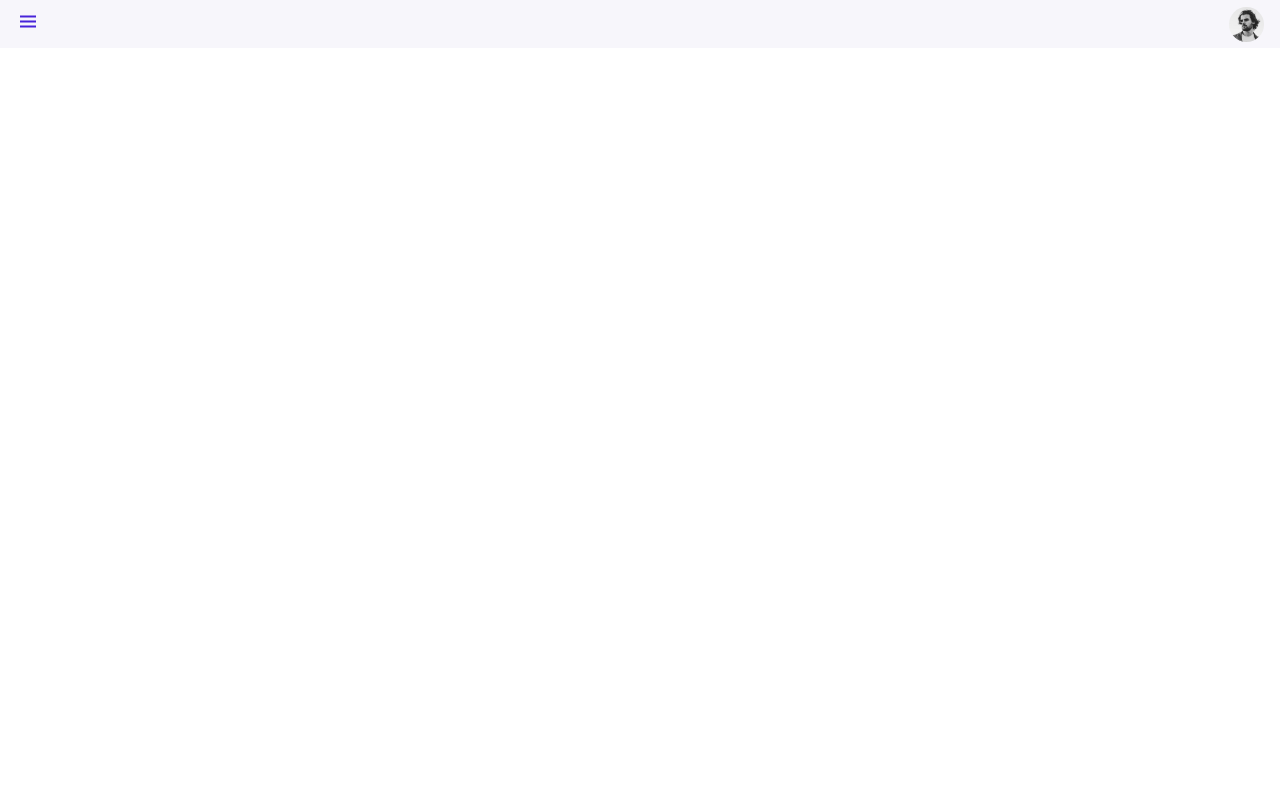
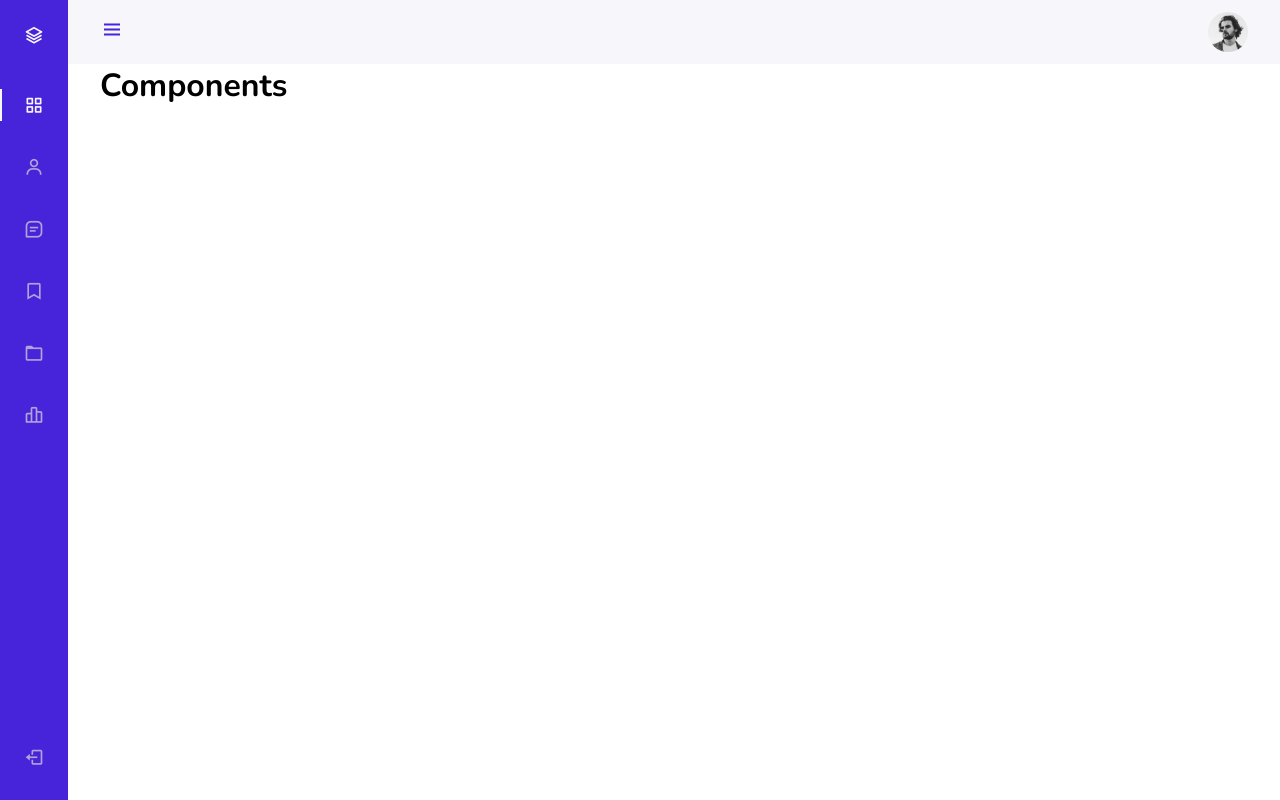
Before and after one commit to satnaing/dashboard-sidebar-practice, a plain HTML site: page index.html in a window 1280 px wide. Drawn offline with nearby package versions, Linux system fonts and the light colour scheme.

Commit message:
Media query finished

```diff
--- a/assets/css/style.css
+++ b/assets/css/style.css
@@ -159,8 +159,38 @@ a {
 }
 
 /* ===== MEDIA QUERIES ===== */
-/* @media screen and (min-width: 768px) {
-  body{
-    margin: calc(var(--header-height))
+@media screen and (min-width: 768px) {
+  body {
+    margin: calc(var(--header-height) + 1rem) 0 0 0;
+    padding-left: calc(var(--nav-width) + 2rem);
   }
-} */
+
+  .header {
+    height: calc(var(--header-height) + 1rem);
+    padding: 0 2rem 0 calc(var(--nav-width) + 2rem);
+  }
+
+  .header__img {
+    width: 40px;
+    height: 40px;
+  }
+
+  .header__img img {
+    width: 45px;
+  }
+
+  .l-navbar {
+    left: 0;
+    padding: 1rem 1rem 0 0;
+  }
+
+  /* Show navbar desktop */
+  .show {
+    width: calc(var(--nav-width) + 156px);
+  }
+
+  /* Add padding body desktop */
+  .body-pd {
+    padding-left: calc(var(--nav-width) + 188px);
+  }
+}
--- a/index.html
+++ b/index.html
@@ -75,6 +75,8 @@
       </nav>
     </div>
 
+    <h1>Components</h1>
+
     <!-- ===== JavaScript ====== -->
     <script src="assets/js/main.js"></script>
   </body>
```
